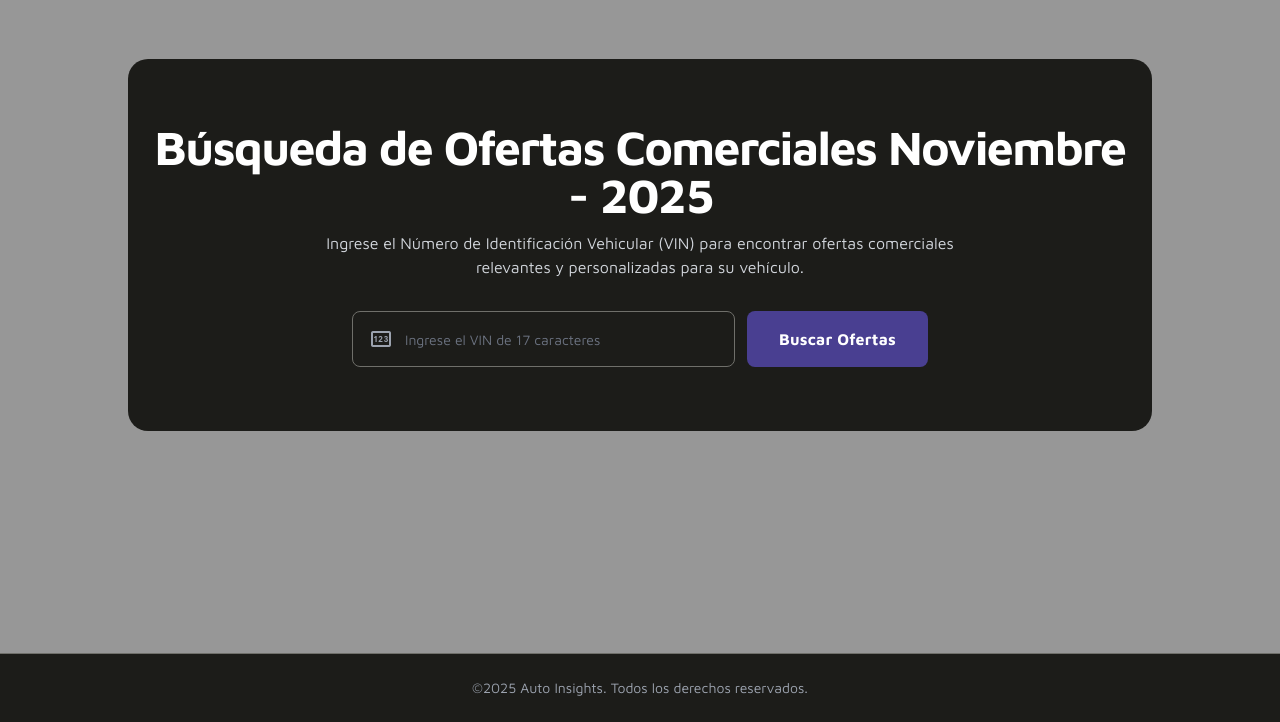
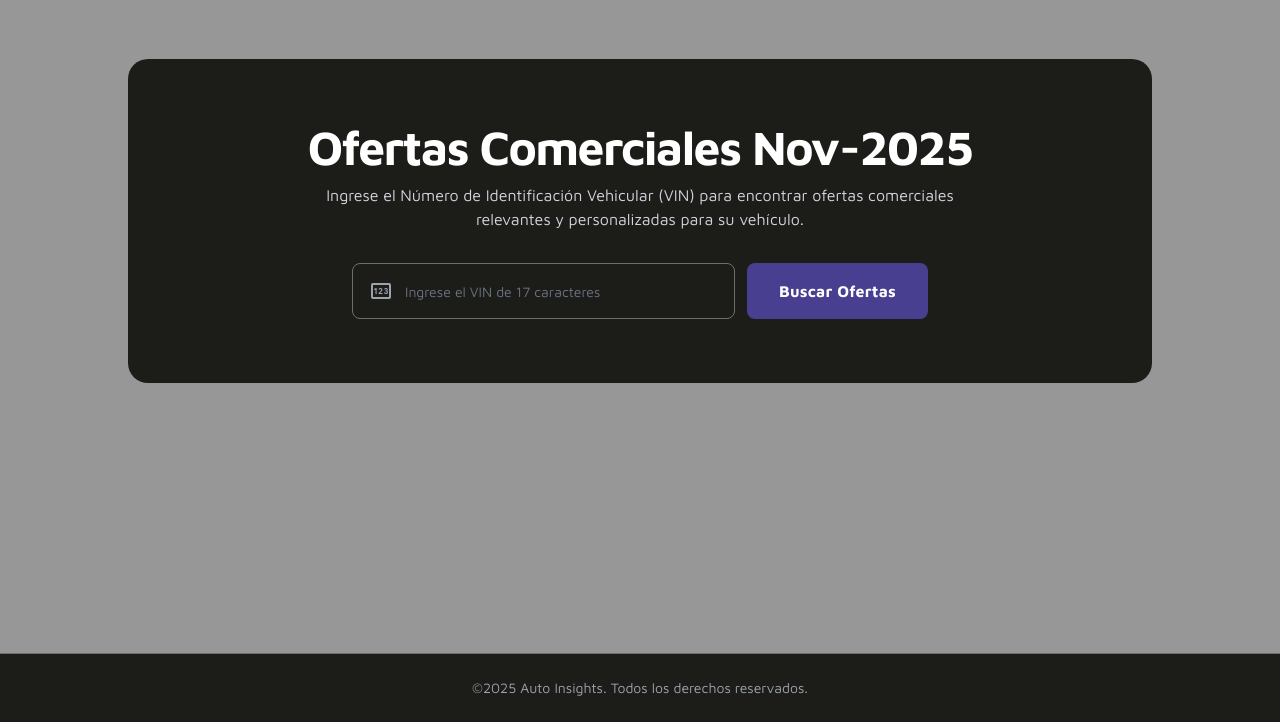
Before and after one commit to GrupoGranauto/OfertasComerciales-GN, a website: page public/index.html in a window 1280 px wide. Shown: the part 78-800 px from the top of the page. Drawn offline with nearby package versions, Linux system fonts and the light colour scheme.

Commit message:
Cambio nombre

```diff
--- a/public/index.html
+++ b/public/index.html
@@ -39,7 +39,7 @@
           >
             <div class="flex flex-col gap-3">
               <h1 class="hero-title text-4xl font-bold leading-tight tracking-[-0.033em] sm:text-5xl">
-                Búsqueda de Ofertas Comerciales Noviembre - 2025
+                Ofertas Comerciales Nov-2025
               </h1>
               <p class="hero-subtitle text-base font-normal leading-normal max-w-2xl mx-auto">
                 Ingrese el Número de Identificación Vehicular (VIN) para encontrar ofertas comerciales relevantes y
```
